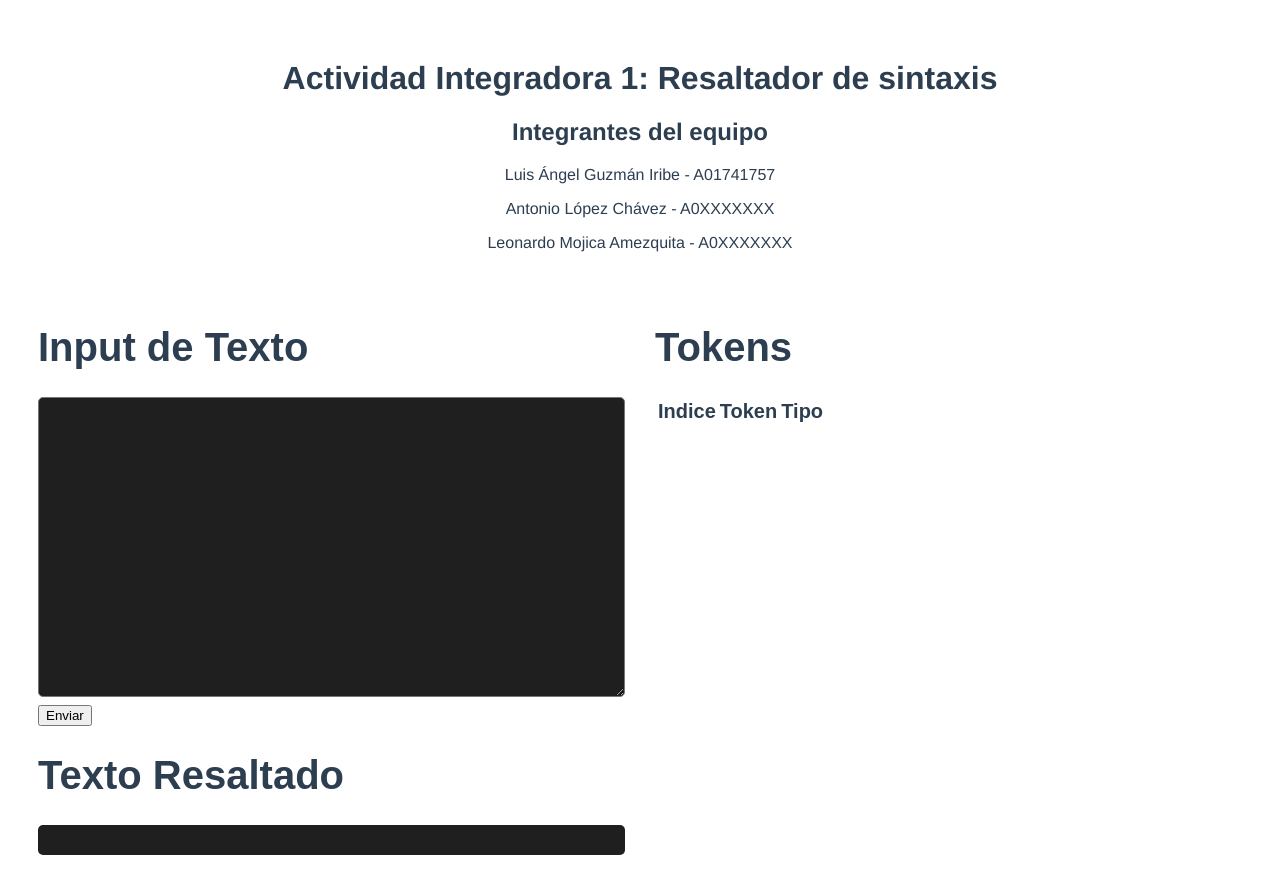
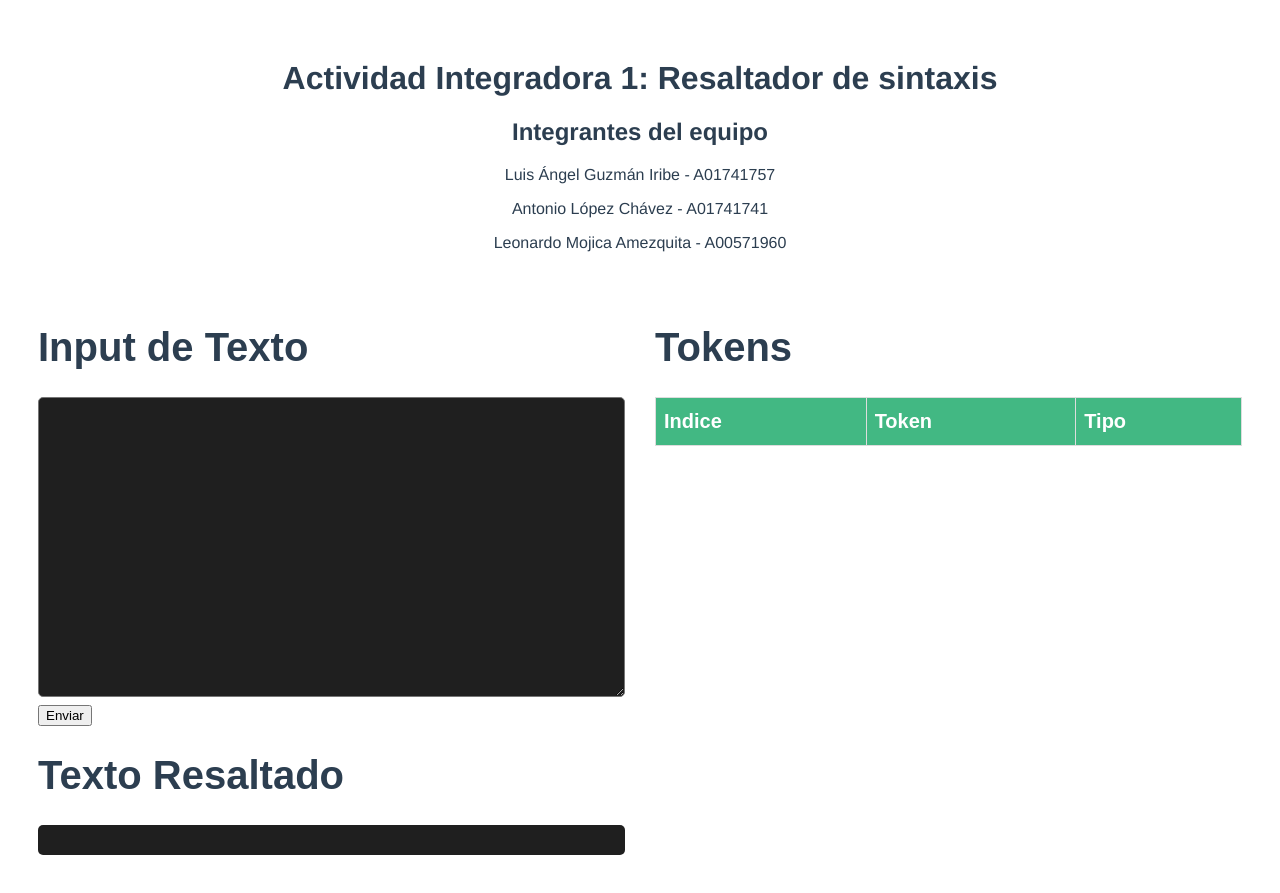
Before and after one commit to LuisAGuzmanI/TC2037-resaltador-de-sintaxis, a Vue app: page / in a window 1280 px wide. Built offline with nearby package versions, Linux system fonts and the light colour scheme.

Commit message:
Cambios esteticos

```diff
--- a/public/index.html
+++ b/public/index.html
@@ -5,7 +5,7 @@
     <meta http-equiv="X-UA-Compatible" content="IE=edge">
     <meta name="viewport" content="width=device-width,initial-scale=1.0">
     <link rel="icon" href="<%= BASE_URL %>favicon.ico">
-    <title><%= htmlWebpackPlugin.options.title %></title>
+    <title>TC2037 - Resaltador de sintaxis</title>
   </head>
   <body>
     <noscript>
--- a/src/App.vue
+++ b/src/App.vue
@@ -4,8 +4,8 @@
         <h1>Actividad Integradora 1: Resaltador de sintaxis</h1>
         <h2>Integrantes del equipo</h2>
           <p>Luis Ángel Guzmán Iribe - A01741757</p>
-          <p>Antonio López Chávez - A0XXXXXXX</p>
-          <p>Leonardo Mojica Amezquita - A0XXXXXXX</p>
+          <p>Antonio López Chávez - A01741741</p>
+          <p>Leonardo Mojica Amezquita - A00571960</p>
     </header>
     <HelloWorld />
   </div>
--- a/src/components/HelloWorld.vue
+++ b/src/components/HelloWorld.vue
@@ -26,7 +26,7 @@
         </div>
         <div class="child">
             <h1>Tokens</h1>
-            <table>
+            <table id="tokensTable">
                 <thead>
                     <th>Indice</th>
                     <th>Token</th>
@@ -72,7 +72,7 @@ export default {
             return ((tipo === 'entero') || (tipo === 'real'));
         },
         isOperador (tipo) {
-            return ((tipo === 'asignacion') || (tipo === 'potencia') || (tipo === 'multiplicación') || (tipo === 'división') || (tipo === 'resta'))
+            return ((tipo === 'asignacion') || (tipo === 'potencia') || (tipo === 'multiplicación') || (tipo === 'división') || (tipo === 'suma') || (tipo === 'resta'))
         },
         isComentario (tipo) {
             return (tipo === 'comentario');
@@ -131,11 +131,11 @@ export default {
 }
 
 .operador {
-    color: rgb(209, 49, 75);
+    color: #42b883;
 }
 
 .numeros {
-    color: rgb(156, 117, 210);
+    color: #338fec;
 }
 
 .parentesis {
@@ -145,4 +145,27 @@ export default {
 .comentario {
     color: rgb(109, 96, 58);
 }
+
+#tokensTable {
+  font-family: inherit;
+  border-collapse: collapse;
+  width: 100%;
+}
+
+#tokensTable td, #tokensTable th {
+  border: 1px solid #ddd;
+  padding: 8px;
+}
+
+#tokensTable tr:nth-child(even){background-color: #f2f2f2;}
+
+#tokensTable tr:hover {background-color: #ddd;}
+
+#tokensTable th {
+  padding-top: 12px;
+  padding-bottom: 12px;
+  text-align: left;
+  background-color: #42b883;
+  color: white;
+}
 </style>
```
